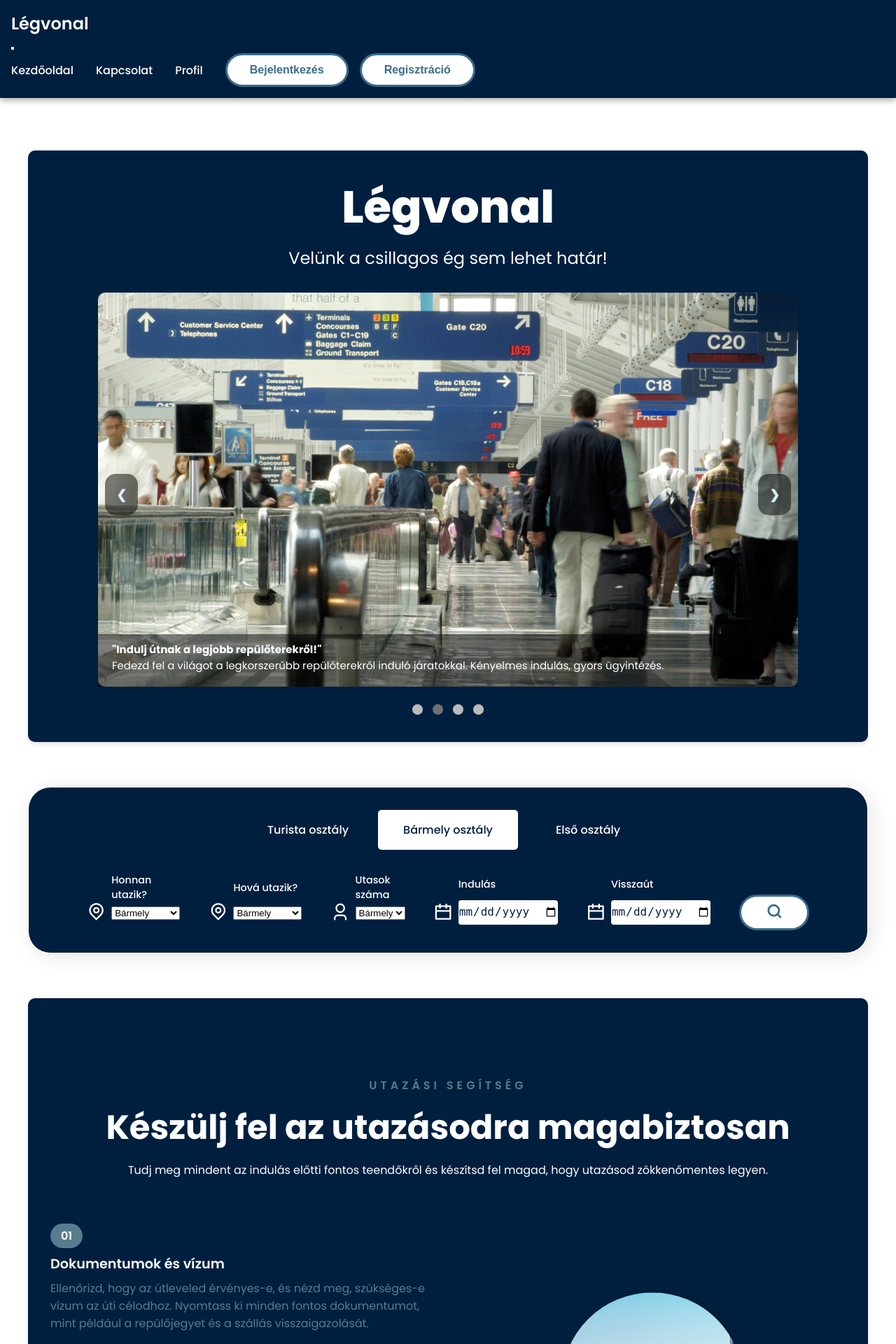
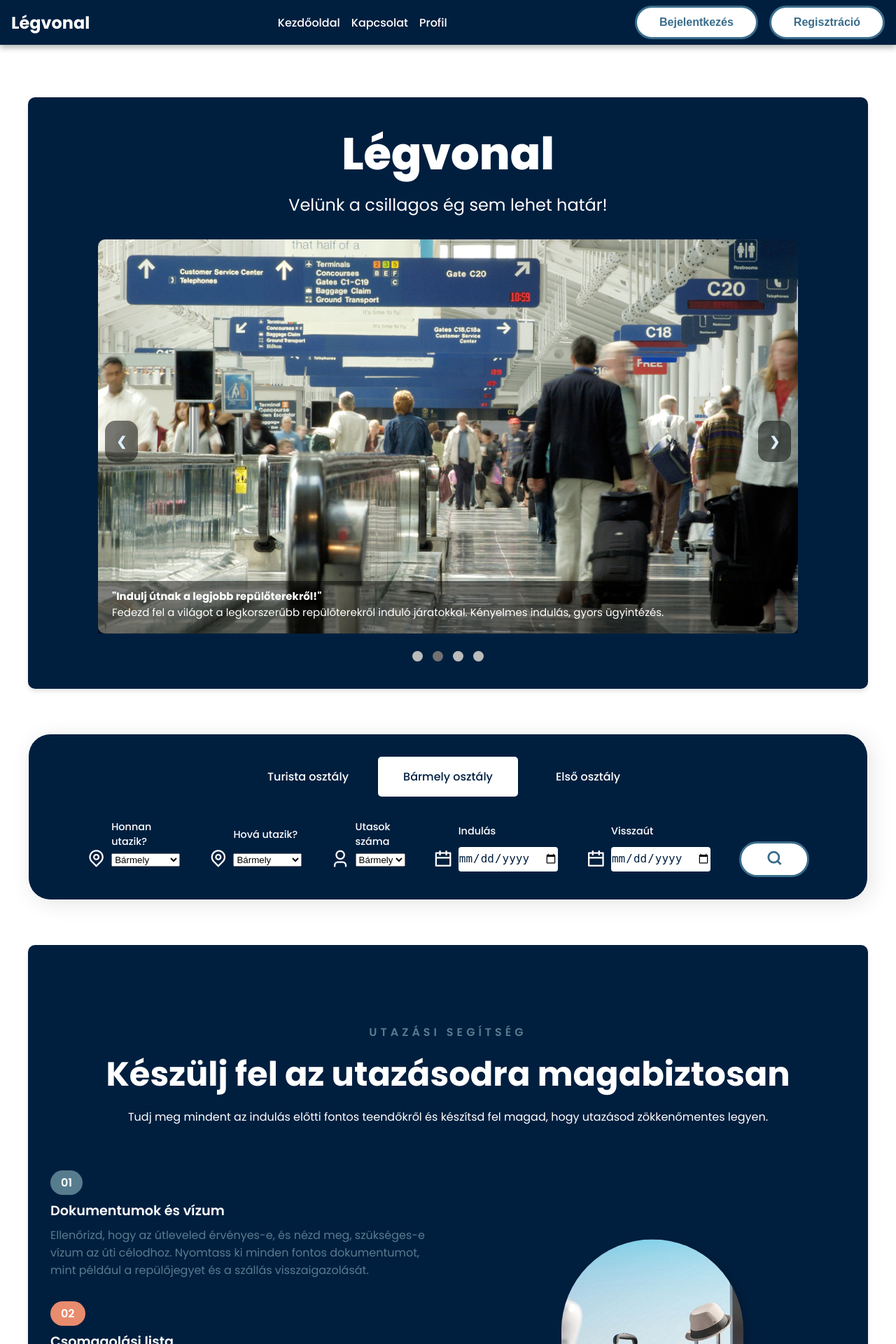
Before and after one commit to sznabi/flight-booking-project, a PHP site: page /php/index.php in a window 1280 px wide. Shown: the top 1920 px of the page at 70% size. Run offline with PHP 8.4, Linux system fonts and the light colour scheme.

Commit message:
szia Ákos és sznabi

```diff
--- a/php/navbar.php
+++ b/php/navbar.php
@@ -4,6 +4,7 @@ if (session_status() == PHP_SESSION_NONE) {
 }
 ?>
 <script>
+
 document.addEventListener("DOMContentLoaded", function () {
     const hamburger = document.querySelector(".hamburger");
     const navLinks = document.querySelector(".nav_links");
@@ -26,7 +27,8 @@ document.addEventListener("DOMContentLoaded", function () {
             <li class="link"><a href="index.php">Kezdőoldal</a></li>
             <li class="link"><a href="contact.php">Kapcsolat</a></li>
             <li class="link"><a href="profile.php">Profil</a></li>
-            <div class="btns">
+        </ul>
+        <div class="btns">
             <?php if (isset($_SESSION['user_id'])): ?>
                 <a href="logout.php"><button class="btn">Kijelentkezés</button></a>
             <?php else: ?>
@@ -34,7 +36,5 @@ document.addEventListener("DOMContentLoaded", function () {
                 <a href="registration.php"><button class="btn" id="reg">Regisztráció</button></a>
             <?php endif; ?>
         </div>
-        </ul>
-
     </div>
 </nav>
--- a/styles.css
+++ b/styles.css
@@ -87,13 +87,7 @@ body {
   box-shadow: 0 4px 8px rgba(0, 0, 0, 0.3);
 }
 
-.nav_links {
-  list-style: none;
-  display: flex;
-  justify-content: center;
-  align-items: center;
-  gap: 2rem;
-}
+
 
 .nav_logo a {
   font-size: 1.5rem;
@@ -104,14 +98,16 @@ body {
   transition: color 0.3s ease;
 }
 
-.nav_links a {
-  color: white;
-  text-decoration: none;
-  transition: color 0.3s ease;
+.nav_logo a:hover, .link a:hover {
+  color: #3a6d8c;
 }
 
-.nav_links a:hover {
-  color: #3a6d8c;
+.nav_links {
+  list-style: none;
+  display: flex;
+  justify-content: center;
+  align-items: center;
+  gap: 2rem;
 }
 
 header {
@@ -358,13 +354,24 @@ footer p {
 
 .plan__image {
   position: relative;
+  display: flex;
+  justify-content: center;
+  align-items: center;
+  overflow: hidden;
+  border-radius: 10rem;
+  width: 100%;
+  height: 100%;
 }
 
 .plan__image img {
   position: absolute;
   top: 50%;
   left: 50%;
-  border-radius: 10rem;
+  transform: translate(-50%, -50%);
+  max-width: 100%;
+  max-height: 100%;
+  object-fit: cover;
+  border-radius: inherit;
   box-shadow: 5px 5px 20px rgba(0, 0, 0, 0.2);
 }
 
@@ -501,15 +508,15 @@ transform: scale(0.95);
   font-size: 14px;
 }
 
+#profile .section__container {
+  background-color: #f5f5f5;
+  height: 400px;
+}
+
 #contact h2 {
   margin-top: 15px;
   margin-bottom: 20px;
   text-align: center;
-}
-
-#profile .section__container {
-  background-color: #f5f5f5;
-  height: 400px;
 }
 
 /* SLIDESHOW CSS */
@@ -841,6 +848,53 @@ box-sizing: border-box;
   }
 }
 
+/* Alapstílusok */
+nav {
+  padding: 0.5rem 1rem;
+  display: flex;
+  justify-content: space-between;
+  align-items: center;
+  position: relative;
+}
+
+.nav_container {
+  display: flex;
+  align-items: center;
+  width: 100%;
+  justify-content: space-between;
+}
+
+.nav_logo a {
+  text-decoration: none;
+  font-size: 1.5rem;
+  font-weight: bold;
+}
+
+.nav_links {
+  list-style: none;
+  display: flex;
+  gap: 1rem;
+  margin: 0;
+  padding: 0;
+}
+
+.nav_links a {
+  text-decoration: none;
+  font-size: 1rem;
+}
+
+/* Hamburger menü stílusok */
+.hamburger {
+  display: none;
+  flex-direction: column;
+  justify-content: center;
+  gap: 0.3rem;
+  cursor: pointer;
+  background: none;
+  border: none;
+  padding: 0;
+}
+
 .hamburger .bar {
   width: 25px;
   height: 3px;
```
